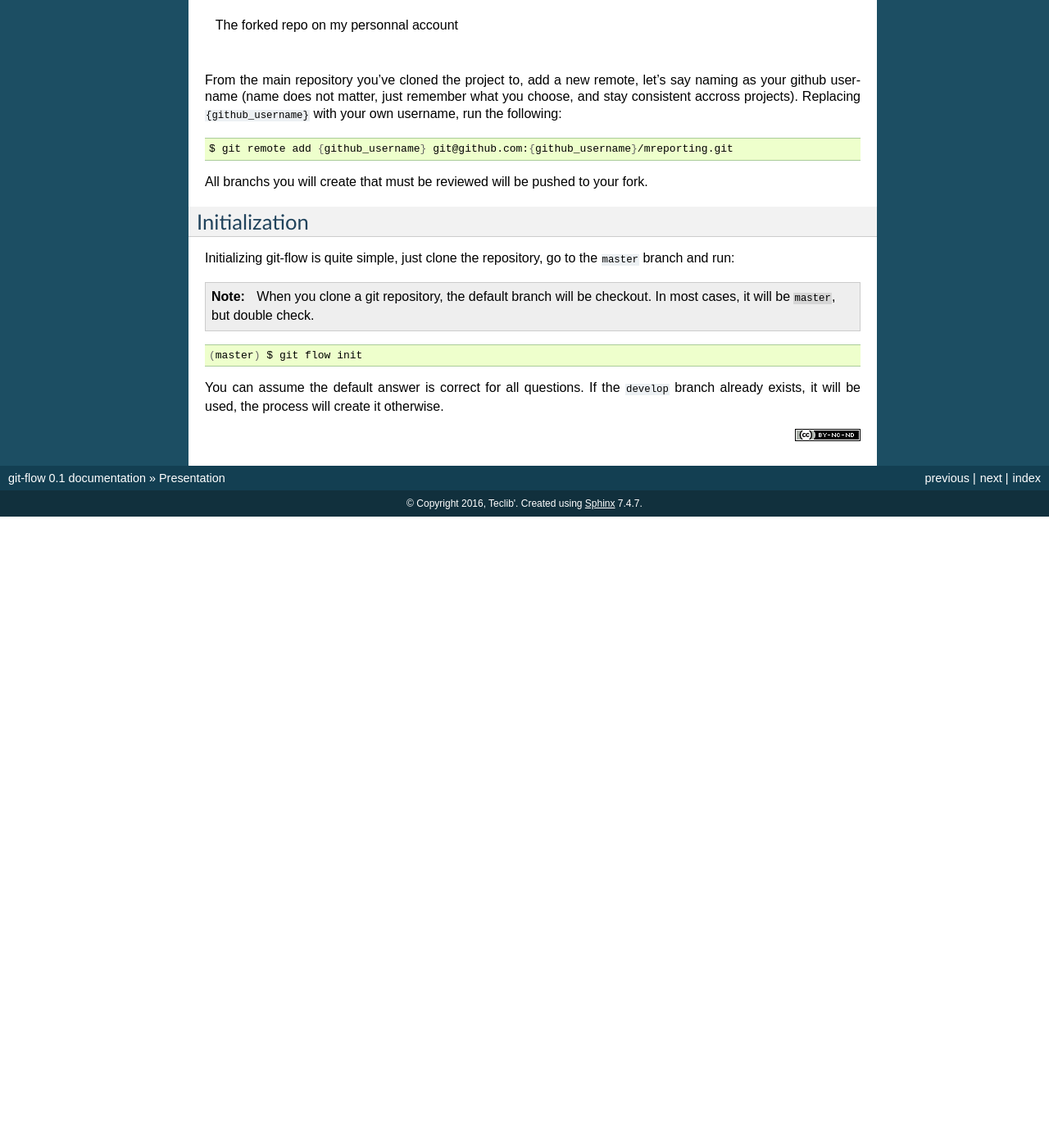
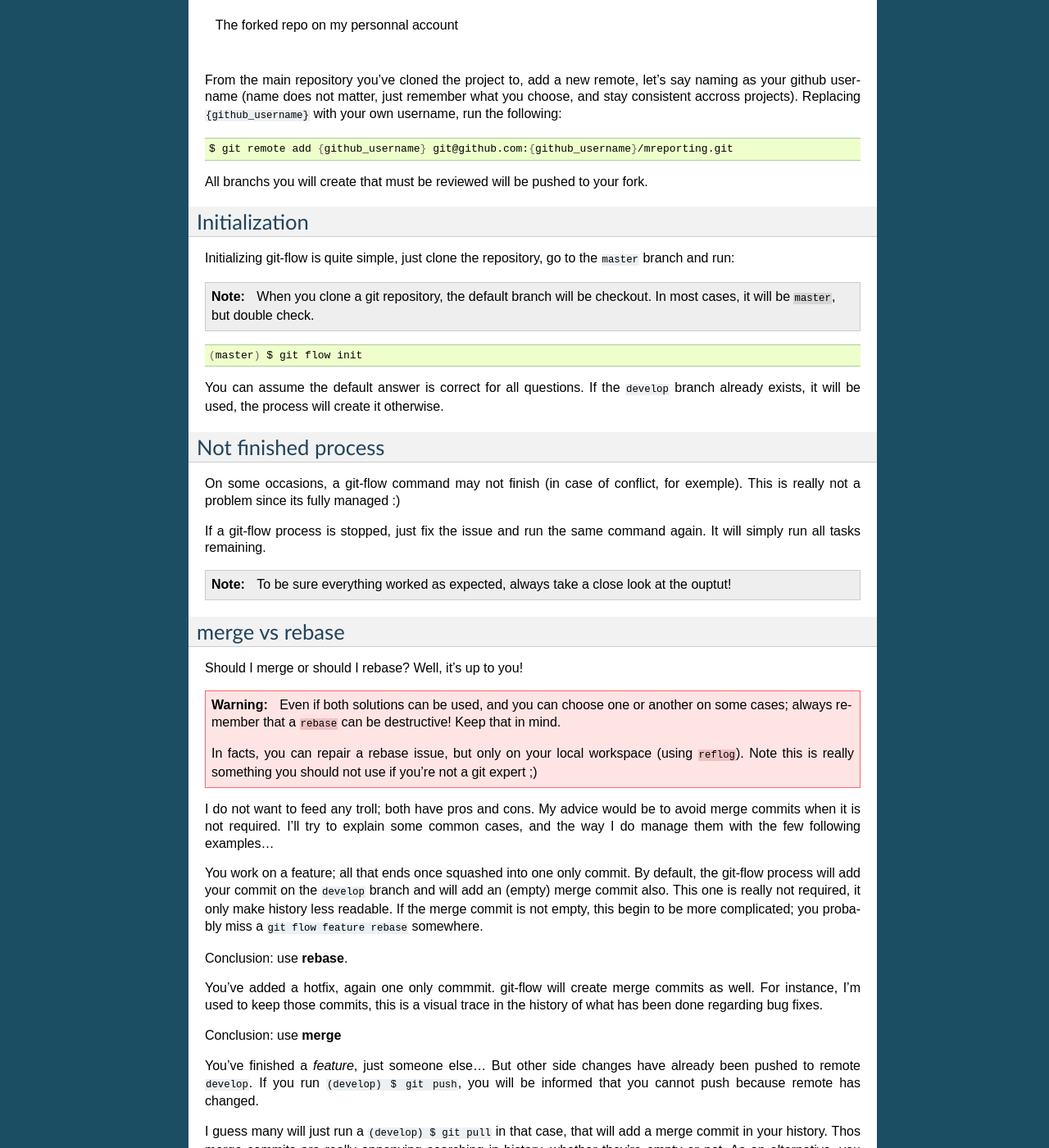
Before and after one commit to TECLIB/gitflow-doc, a Sphinx documentation site: the page built from source/presentation.rst, in a window 1280 px wide and 1400 px high, scrolled down 1970 px. Shown: the whole window at 82% size. Built offline with Sphinx 7.4.7, drawn with Linux system fonts in a browser that asks for light colours; before the commit the page ends 2600 px from its top, so only the background shows below that; some of the changed text lies outside the part shown.

Commit message:
Add some references, talk about merge/rebase, not finished process

```diff
--- a/source/features.rst
+++ b/source/features.rst
@@ -74,6 +74,6 @@ For the the second step, you can just save the message as it; if you've squashed
 
    (develop) $ git rebase -i
 
-Or not, it's up to you :)
+Or not, :ref:`it's up to you <merge-vs-rebase>` :)
 
-You're done, the `my-great-feature` has reached ``develop`` and will be part of the next release!
+Finally, push the ``develop`` branch for remote repository to be updated! And then you're done, the `my-great-feature` has reached ``develop`` and will be part of the next release! Congratulations \o/
--- a/source/index.rst
+++ b/source/index.rst
@@ -3,8 +3,8 @@
    You can adapt this file completely to your liking, but it should at least
    contain the root `toctree` directive.
 
-git-flow for GLPi plugins
-=========================
+git-flow (for GLPi plugins)
+===========================
 
 We've decided to use the `git-flow workflow <http://nvie.com/posts/a-successful-git-branching-model/>`_ for the GLPi plugins we maintain. This documentation will show some use cases, which commands to use and when to use them.
 
--- a/source/presentation.rst
+++ b/source/presentation.rst
@@ -83,3 +83,55 @@ Initializing git-flow is quite simple, just clone the repository, go to the ``ma
    (master) $ git flow init
 
 You can assume the default answer is correct for all questions. If the ``develop`` branch already exists, it will be used, the process will create it otherwise.
+
+Not finished process
+--------------------
+
+On some occasions, a git-flow command may not finish (in case of conflict, for exemple). This is really not a problem since its fully managed :)
+
+If a git-flow process is stopped, just fix the issue and run the same command again. It will simply run all tasks remaining.
+
+.. note::
+
+   To be sure everything worked as expected, always take a close look at the ouptut!
+
+.. _merge-vs-rebase:
+
+merge vs rebase
+---------------
+
+Should I merge or should I rebase? Well, it's up to you!
+
+.. warning::
+
+   Even if both solutions can be used, and you can choose one or another on some cases; always remember that a ``rebase`` can be destructive! Keep that in mind.
+
+   In facts, you can repair a rebase issue, but only on your local workspace (using ``reflog``). Note this is really something you should not use if you're not a git expert ;)
+
+I do not want to feed any troll; both have pros and cons. My advice would be to avoid merge commits when it is not required. I'll try to explain some common cases, and the way I do manage them with the few following examples...
+
+You work on a feature; all that ends once squashed into one only commit. By default, the git-flow process will add your commit on the ``develop`` branch and will add an (empty) merge commit also. This one is really not required, it only make history less readable. If the merge commit is not empty, this begin to be more complicated; you probably miss a ``git flow feature rebase`` somewhere.
+
+Conclusion: use **rebase**.
+
+You've added a hotfix, again one only commmit. git-flow will create merge commits as well. For instance, I'm used to keep those commits, this is a visual trace in the history of what has been done regarding bug fixes.
+
+Conclusion: use **merge**
+
+You've finished a `feature`, just someone else... But other side changes have already been pushed to remote ``develop``. If you run ``(develop) $ git push``, you will be informed that you cannot push because remote has changed.
+
+I guess many will just run a ``(develop) $ git pull`` in that case, that will add a merge commit in your history. Thos merge commits are really annonying searching in history, whether they're empty or not. As an alternative, you can run ``(develop) $ git pull --rebase``.
+
+Conclusion: use **rebase**
+
+.. figure:: /_static/images/history-mreporting.png
+   :scale: 50%
+   :align: center
+
+   An example history (from the `mreporting plugin <https://github.com/pluginsGLPI/mreporting/>`_).
+
+.. figure:: /_static/images/history-galette.png
+   :scale: 50%
+   :align: center
+
+   Another example history (from the `Galette project <http://galette.eu>`_).
```
Also changed, not shown: other parts of source/index.rst (+1 -0 lines), source/references.rst (added, +19 -0 lines), source/_static/images/history-galette.png (added), source/_static/images/history-mreporting.png (added).
